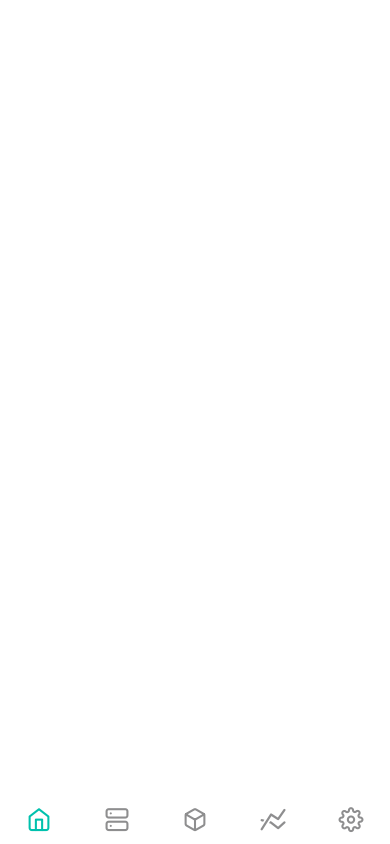
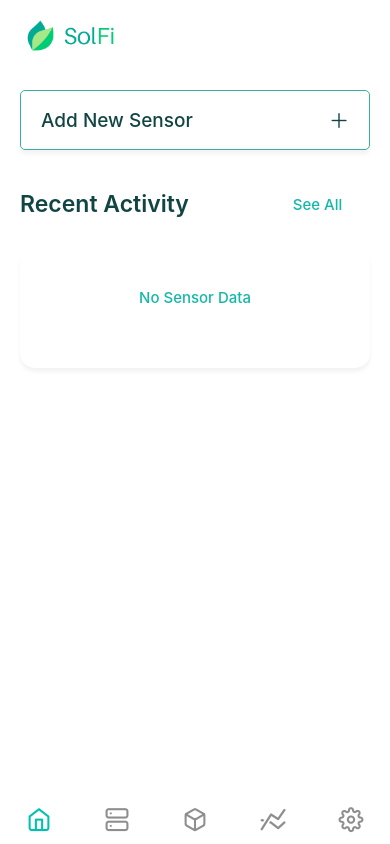
Before and after one commit to ibelgin/SolFi, a React Native app: screen / in a window 390 px wide. Built offline with nearby package versions, Linux system fonts and the light colour scheme.

Commit message:
Home Screen Updates

```diff
--- a/src/components/SensorComponent/index.tsx
+++ b/src/components/SensorComponent/index.tsx
@@ -15,6 +15,8 @@ const SensorComponent = ({item}: SensorComponentProps) => {
   const isEmpty = batteryCheck(item.battery) == 'progress-empty';
   return (
     <View style={styles.item}>
+      {!item.title === undefined ? (
+        <>
           <View style={Theme.flexRow}>
             <View
               style={{
@@ -53,6 +55,12 @@ const SensorComponent = ({item}: SensorComponentProps) => {
               />
             </View>
           </View>
+        </>
+      ) : (
+        <View style={{...Theme.center, padding: 20}}>
+          <Text description>No Sensor Data</Text>
+        </View>
+      )}
     </View>
   );
 };
--- a/src/configs/Colors.ts
+++ b/src/configs/Colors.ts
@@ -1,9 +1,12 @@
 const Colors = {
   White: '#FFFFFF',
   Black: '#000000',
-  DarkGreen: '#0F4549',
-  BorderGreen: '#D3F8F4',
+  DarkGreen: '#114543',
+  BorderGreen: '#E6FFFE',
   Primary: '#15B8A7',
+  Secondary: '#3BAEA3',
+  LightGreen: '#6ED7D3',
+  SuperLightGreen: '#E6FFFE',
   LightDarkGreen: '#568E77',
   HeaderGreen: '#0E7469',
   DodgerBlue: '#1DA1F2',
--- a/src/container/AddSensor/index.tsx
+++ b/src/container/AddSensor/index.tsx
@@ -9,7 +9,7 @@ import {IMAGE} from 'images';
 import ButtonIconText from 'components/ButtonIconText';
 import {Constants} from 'configs';
 import Strings from './messages.en';
-import {writeData} from 'utils/database';
+// import {writeData} from 'utils/database';
 
 interface AddSensorProps {}
 
@@ -17,7 +17,7 @@ const AddSensor = memo((_props: AddSensorProps) => {
   const navigate = useNavigation();
 
   useEffect(() => {
-    writeData();
+    // writeData();
   }, []);
 
   return (
--- a/src/container/Home/index.tsx
+++ b/src/container/Home/index.tsx
@@ -1,19 +1,73 @@
-import React, {memo} from 'react';
-import {StyleSheet, View} from 'react-native';
+import React, {memo, useState} from 'react';
+import {Image, Pressable, StyleSheet, View} from 'react-native';
 import Container from 'layout/Container';
+import {useNavigation} from '@react-navigation/native';
+import Text from 'components/Text';
+import {IMAGE} from 'images';
+import Theme from 'style/Theme';
+import {Colors, Routes} from 'configs';
+import SensorComponent from 'components/SensorComponent';
+import TitleTextButton from 'components/TitleTextButton';
+import AntDesign from 'react-native-vector-icons/AntDesign';
 
 interface HomeProps {}
 
 const Home = memo((_props: HomeProps) => {
+  const navigate = useNavigation();
+  const [sensorData, setSensorData] = useState({
+    // id: 'KHSGF-34KJH-43HJ4-43KJH',
+    // title: "Carrot's Hub",
+    // active: true,
+    // battery: '38',
+  });
+
   return (
     <Container>
-      <View style={styles.addSensorCard}></View>
+      <View style={styles.logoview}>
+        <Image
+          resizeMode="contain"
+          source={IMAGE.textLogo}
+          style={styles.image}
+        />
+      </View>
+      <Pressable
+        style={styles.addSensorCard}
+        onPress={() => navigate.navigate(Routes.AddSensor)}>
+        <Text style={styles.newsensor}>Add New Sensor</Text>
+        <AntDesign name="plus" color={Colors.DarkGreen} size={20} />
+      </Pressable>
+      <TitleTextButton title="Recent Activity" buttonText="See All" />
+      <SensorComponent item={sensorData} />
     </Container>
   );
 });
 
 const styles = StyleSheet.create({
   tempview: {},
+  addSensorCard: {
+    height: 60,
+    backgroundColor: Colors.White,
+    margin: 20,
+    borderRadius: 5,
+    padding: 20,
+    ...Theme.flexRowSpace,
+    borderColor: Colors.Secondary,
+    borderWidth: 1,
+    ...Theme.shadow,
+  },
+  newsensor: {
+    fontSize: 19,
+    color: Colors.DarkGreen,
+    fontWeight: '500',
+  },
+  logoview: {
+    ...Theme.flexRowSpace,
+    paddingLeft: 10,
+  },
+  image: {
+    height: 70,
+    width: 120,
+  },
 });
 
 export default Home;
--- a/src/utils/database/index.tsx
+++ b/src/utils/database/index.tsx
@@ -1,15 +1,26 @@
 import firestore from '@react-native-firebase/firestore';
 
 function writeData() {
+  // firestore()
+  //   .collection('Users')
+  //   .doc('belgin_confidential')
+  //   .set({
+  //     email: 'belgin.confidential@gmail.com',
+  //     name: 'Belgin Jarosh',
+  //     sensors: [103243, 103244],
+  //   })
+  //   .then(data => {
+  //     console.log('User added!', data);
+  //   });
+
   firestore()
-    .collection('Users')
-    .doc('belgin_confidential')
-    .set({
-      name: 'Belgin Jarosh',
-      email: 'belgin.confidential@gmail.com',
-    })
-    .then(() => {
-      console.log('User added!');
+    .collection('Sensors')
+    .where('id', 'in', ['103243', '103244'])
+    .get()
+    .then(querySnapshot => {
+      querySnapshot.forEach(snapshot => {
+        console.log(snapshot);
+      });
     });
 }
 
```
Lines whose indentation alone changed are shown as unchanged.
